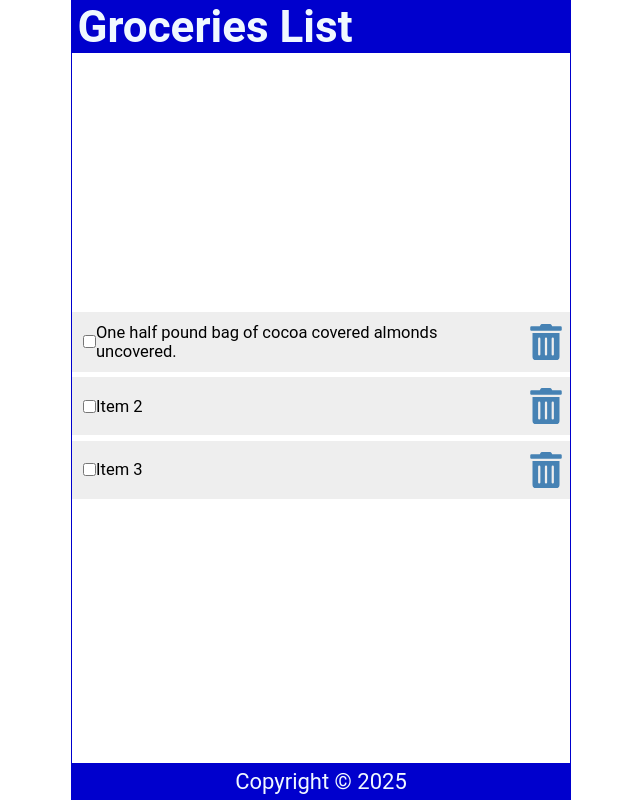
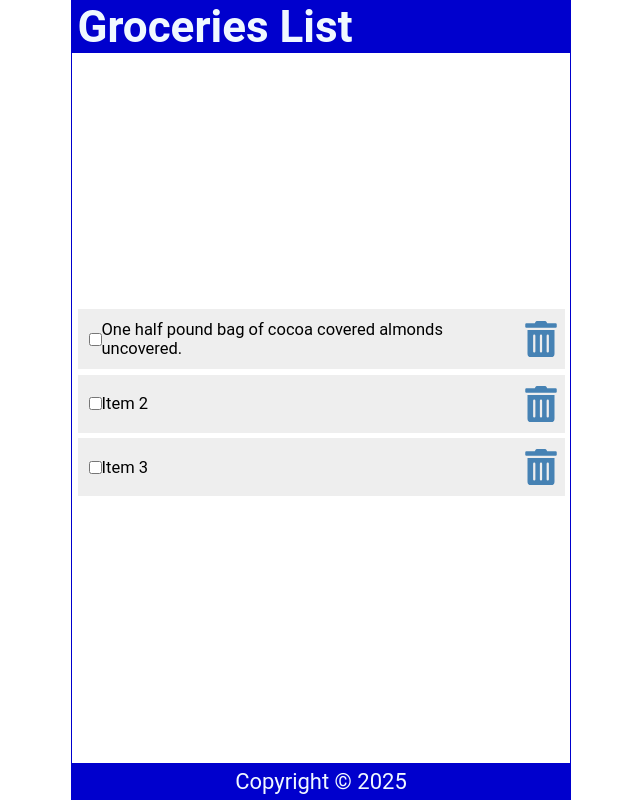
Before and after one commit to priyanka-1994/React-Practice, a React (Create React App) app: page / in a window 1280 px wide. Shown: the whole page, without its empty margins (319-959 px from the left). Built offline with nearby package versions, Linux system fonts and the light colour scheme; the HTML template or start-up script is replaced by a standard one.

Commit message:
Updating index.css

```diff
--- a/src/index.css
+++ b/src/index.css
@@ -57,6 +57,14 @@ footer {
   display: grid;
   place-content: center;
 }
+ul {
+  width: 100%;
+  list-style: none;
+  padding: 0 0.25rem 0.25rem;
+}
+ul li::before {
+  content: "\200B";
+}
 .item {
   display: flex;
   flex-direction: flex-start;
```
